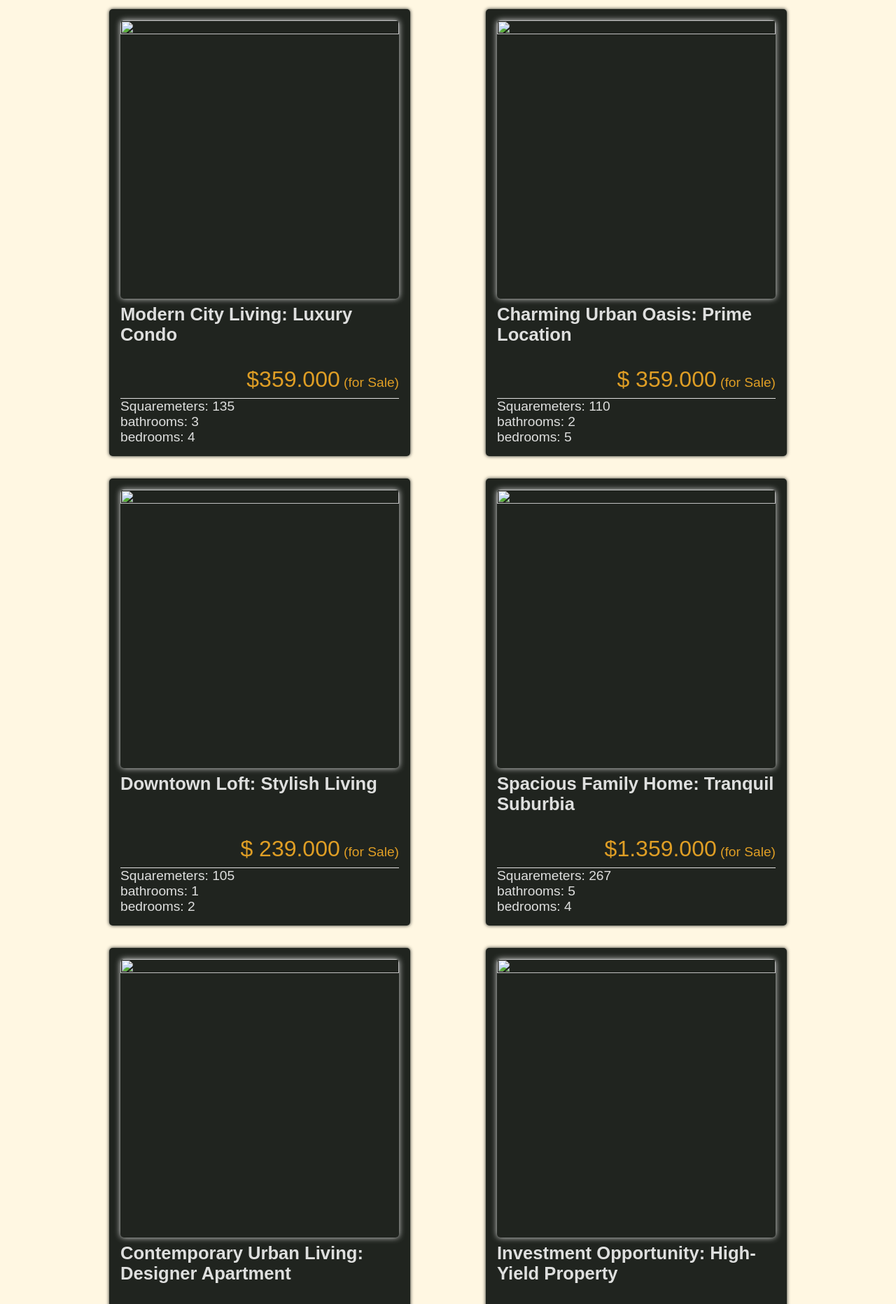
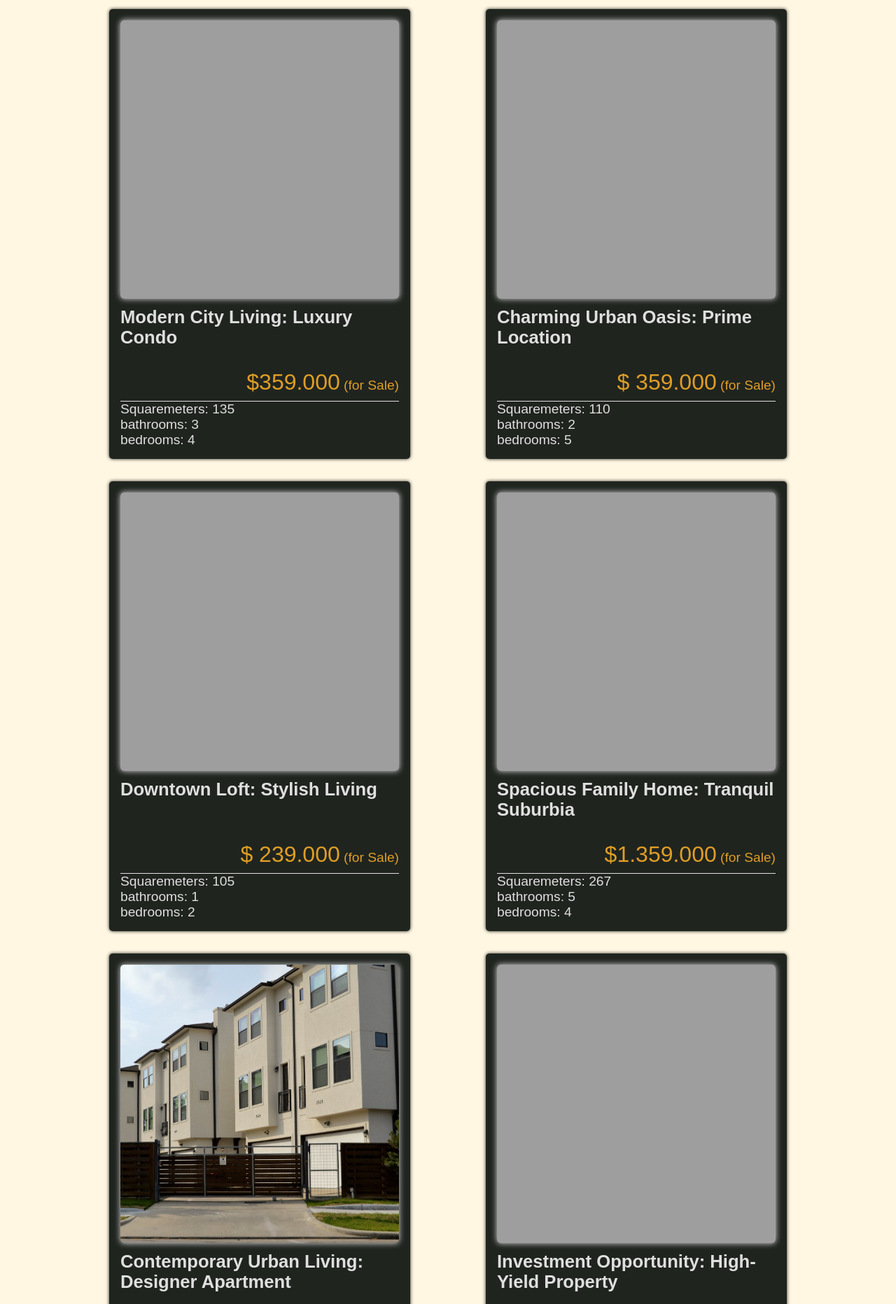
Before and after one commit to ThomasDDDD/Demopage_3, a website: page index.html in a window 1280 px wide. Shown: the part 771-2635 px from the top of the page at 70% size. Drawn offline with Linux system fonts and the light colour scheme; the site is published under a folder, as on GitHub Pages, so addresses that start at the root find nothing; a web font is replaced by a local one.

Commit message:
img update

```diff
--- a/index.html
+++ b/index.html
@@ -30,7 +30,7 @@
     <header>
       <!--Navigation with Titel Logo and Phone number-->
       <nav>
-        <img src="/src/images/logo/logo1.png" />
+        <img src="./src/images/logo/logo1.png" />
         <div>
           <h3>Your Company</h3>
           <h4>we work, you live</h4>
@@ -49,7 +49,7 @@
       <div class="gradient"></div>
       <!--Header part with Img Logo and name-->
       <div>
-        <img src="/src/images/logo/logo1.png" />
+        <img src="./src/images/logo/logo1.png" />
         <div>
           <h4>- think cosy -</h4>
           <h1>Company & Company</h1>
@@ -102,7 +102,7 @@
     <section class="cards">
       <h2><span>Top</span> Listings</h2>
       <card>
-        <img src="/src/images/outsinde/outsindB1.jpg.jpg" />
+        <img src="./src/images/outsinde/outsindB1.jpg.jpg" />
         <h5>Modern City Living: Luxury Condo</h5>
         <p><span>$359.000</span> (for Sale)</p>
         <p>Squaremeters: 135</p>
@@ -110,7 +110,7 @@
         <p>bedrooms: 4</p>
       </card>
       <card>
-        <img src="/src/images/outsinde/outsindB2.jpg.jpg" />
+        <img src="./src/images/outsinde/outsindB2.jpg.jpg" />
         <h5>Charming Urban Oasis: Prime Location</h5>
         <p><span>$ 359.000</span> (for Sale)</p>
         <p>Squaremeters: 110</p>
@@ -118,7 +118,7 @@
         <p>bedrooms: 5</p>
       </card>
       <card>
-        <img src="/src/images/outsinde/outsindB3.jpg.jpg" />
+        <img src="./src/images/outsinde/outsindB3.jpg.jpg" />
         <h5>Downtown Loft: Stylish Living</h5>
         <p><span>$ 239.000</span> (for Sale)</p>
         <p>Squaremeters: 105</p>
@@ -126,7 +126,7 @@
         <p>bedrooms: 2</p>
       </card>
       <card>
-        <img src="/src/images/outsinde/outsindB4.jpg.jpg" />
+        <img src="./src/images/outsinde/outsindB4.jpg.jpg" />
         <h5>Spacious Family Home: Tranquil Suburbia</h5>
         <p><span>$1.359.000</span> (for Sale)</p>
         <p>Squaremeters: 267</p>
@@ -134,7 +134,7 @@
         <p>bedrooms: 4</p>
       </card>
       <card>
-        <img src="/src/images/outsinde/outsindB5.jpg.jpg" />
+        <img src="./src/images/outsinde/outsindB5.jpg.jpg" />
         <h5>Contemporary Urban Living: Designer Apartment</h5>
         <p><span>$289.000</span> (for Sale)</p>
         <p>Squaremeters: 120</p>
@@ -142,7 +142,7 @@
         <p>bedrooms: 2</p>
       </card>
       <card>
-        <img src="/src/images/outsinde/outsindB7.jpg.jpg" />
+        <img src="./src/images/outsinde/outsindB7.jpg.jpg" />
         <h5>Investment Opportunity: High-Yield Property</h5>
         <p><span>$859.000</span> (for Sale)</p>
         <p>Squaremeters: 338</p>
```
